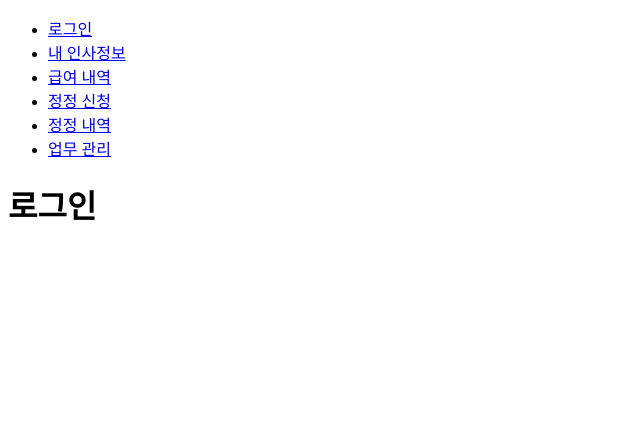
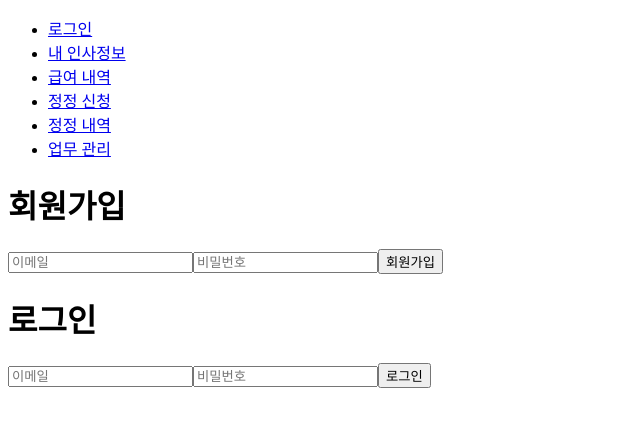
Before and after one commit to dmswnlee/pay-system, a React (Vite) app: page / in a window 1280 px wide. Shown: the top 426 px of the page, without its empty margins (0-640 px from the left). Built offline with nearby package versions, Linux system fonts and the light colour scheme; no server answers.

Commit message:
회원가입, 로그인, 로그아웃

```diff
--- a/package.json
+++ b/package.json
@@ -10,11 +10,14 @@
     "preview": "vite preview"
   },
   "dependencies": {
+    "@types/react-redux": "^7.1.33",
     "dayjs": "^1.11.10",
     "firebase": "^10.8.1",
     "react": "^18.2.0",
     "react-dom": "^18.2.0",
+    "react-redux": "^9.1.0",
     "react-router-dom": "^6.22.2",
+    "redux": "^5.0.1",
     "styled-components": "^6.1.8"
   },
   "devDependencies": {
--- a/src/pages/Login.tsx
+++ b/src/pages/Login.tsx
@@ -1,5 +1,75 @@
+import {
+  createUserWithEmailAndPassword,
+  onAuthStateChanged,
+  signInWithEmailAndPassword,
+} from "firebase/auth";
+import { FormEvent, useState } from "react";
+import { authService } from "../firebase";
+
 const Login = () => {
-  return <h1>로그인</h1>;
+  const [currentUser, setCurrentUser] = useState<string | null>(null);
+  //회원가입
+  const signUp = async (e: FormEvent<HTMLFormElement>) => {
+    e.preventDefault();
+
+    const formData = new FormData(e.currentTarget);
+    const email: string = formData.get("email") as string;
+    const password: string = formData.get("password") as string;
+
+    await createUserWithEmailAndPassword(authService, email, password);
+  };
+  //회원가입
+
+  //로그인
+  const logIn = async (e: FormEvent<HTMLFormElement>) => {
+    e.preventDefault();
+
+    const formData = new FormData(e.currentTarget);
+    const email: string = formData.get("email") as string;
+    const password: string = formData.get("password") as string;
+
+    await signInWithEmailAndPassword(authService, email, password);
+  };
+  //로그인
+
+  //로그아웃
+  const logOut = () => {
+    authService.signOut();
+  };
+  //로그아웃
+
+  //사용자 아이디 조회
+  onAuthStateChanged(authService, (user) => {
+    if (user) {
+      setCurrentUser(user.uid);
+    } else {
+      setCurrentUser(null);
+    }
+    console.log(currentUser);
+  });
+  //사용자 아이디 조회
+
+  return (
+    <>
+      <div>
+        <h1>회원가입</h1>
+        <form onSubmit={signUp}>
+          <input type="text" name="email" placeholder="이메일" />
+          <input type="password" name="password" placeholder="비밀번호" />
+          <button type="submit">회원가입</button>
+        </form>
+      </div>
+      <div>
+        <h1>로그인</h1>
+        <form onSubmit={logIn}>
+          <input type="text" name="email" placeholder="이메일" />
+          <input type="password" name="password" placeholder="비밀번호" />
+          <button type="submit">로그인</button>
+        </form>
+        {currentUser && <button onClick={logOut}>로그아웃</button>}
+      </div>
+    </>
+  );
 };
 
 export default Login;
```
Also changed, not shown: 1 other file (tests, documents, lock files or other folders).
